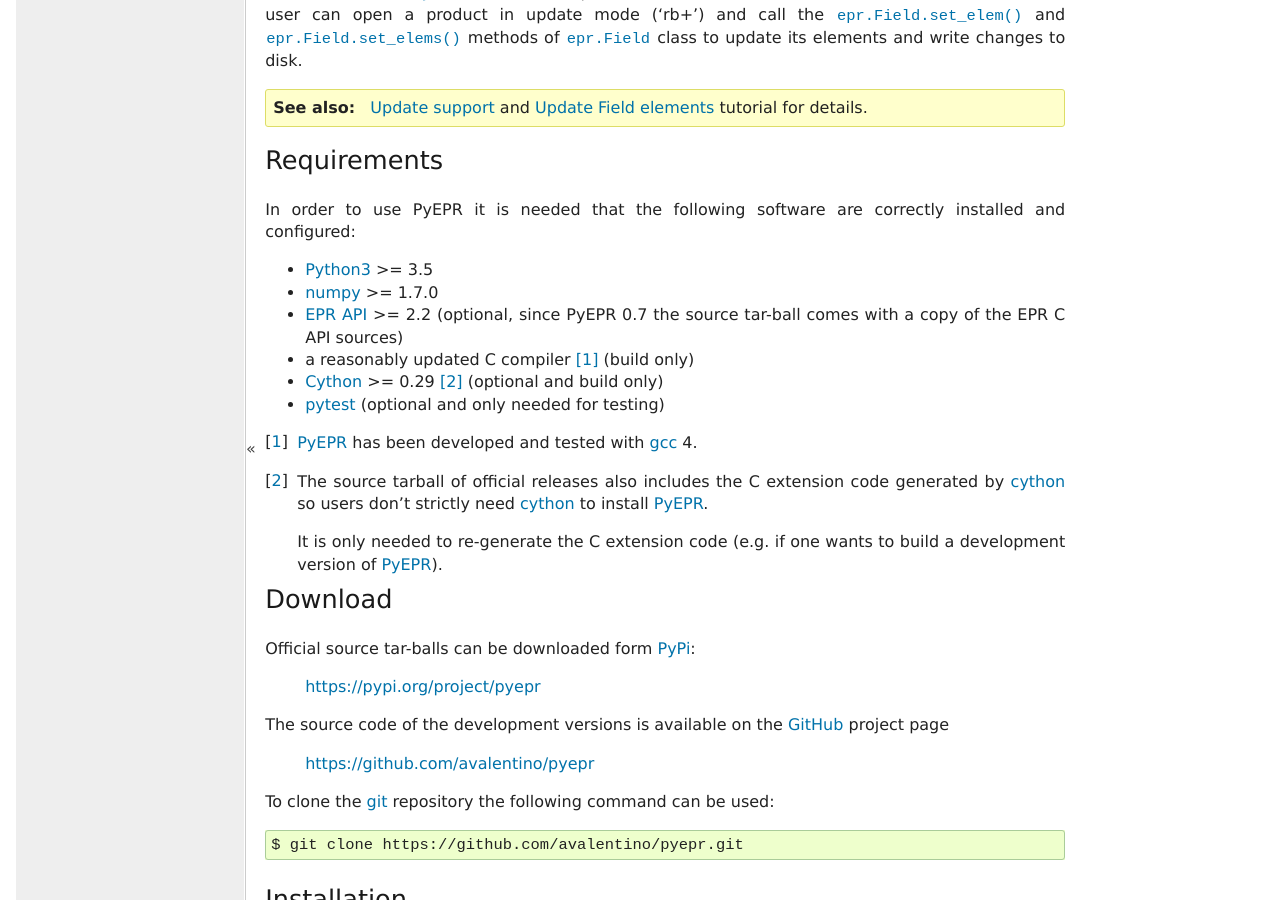
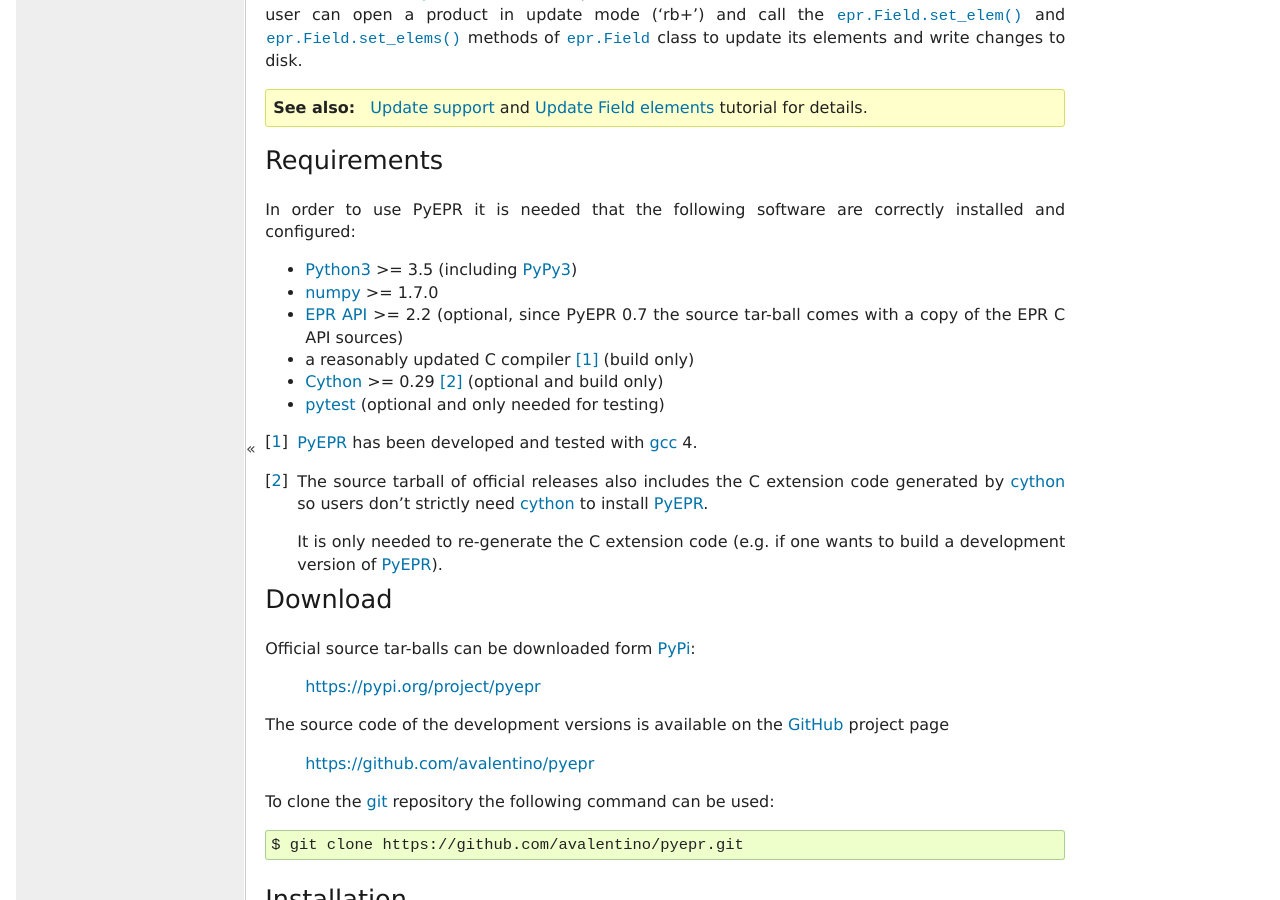
Before and after one commit to avalentino/pyepr, a Sphinx documentation site: the page built from doc/usermanual.rst, in a window 1280 px wide and 900 px high, scrolled down 719 px. Built offline with Sphinx 7.4.7, drawn with Linux system fonts in a browser that asks for light colours; formulas are drawn with MathJax 3.

```diff
--- a/README.rst
+++ b/README.rst
@@ -67,7 +67,7 @@ Requirements
 In order to use PyEPR it is needed that the following software are
 correctly installed and configured:
 
-* Python3_ >= 3.5
+* Python3_ >= 3.5 (including PyPy3_)
 * numpy_ >= 1.7.0
 * `EPR API`_ >= 2.2 (optional, since PyEPR 0.7 the source tar-ball comes
   with a copy of the EPR C API sources)
@@ -75,6 +75,7 @@ correctly installed and configured:
 * Cython_ >= 0.29 (build only)
 
 .. _Python3: Python_
+.. _PyPy3: https://www.pypy.org
 .. _numpy: https://numpy.org
 .. _gcc: https://gcc.gnu.org
 .. _Cython: https://cython.org
--- a/doc/usermanual.rst
+++ b/doc/usermanual.rst
@@ -62,7 +62,7 @@ Requirements
 In order to use PyEPR it is needed that the following software are
 correctly installed and configured:
 
-* Python3_ >= 3.5
+* Python3_ >= 3.5 (including PyPy3_)
 * numpy_ >= 1.7.0
 * `EPR API`_ >= 2.2 (optional, since PyEPR 0.7 the source tar-ball comes
   with a copy of the EPR C API sources)
@@ -79,9 +79,8 @@ correctly installed and configured:
        It is only needed to re-generate the C extension code (e.g. if one
        wants to build a development version of PyEPR_).
 
-.. _Python2: Python_
 .. _Python3: Python_
-.. _PyPy: http://pypy.org
+.. _PyPy3: https://www.pypy.org
 .. _numpy: https://numpy.org
 .. _gcc: http://gcc.gnu.org
 .. _Cython: https://cython.org
```
Also changed, not shown: .travis.yml.
